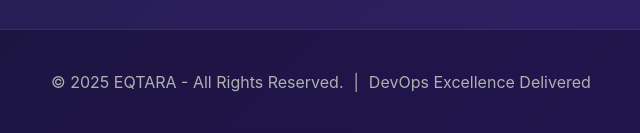
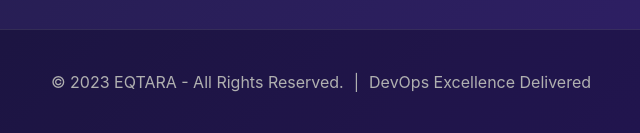
Before and after one commit to eqtara/eqtara.github.io, a plain HTML site: page index.html in a window 1280 px wide. Shown: the part 3044-3177 px from the top of the page, 319-959 px from the left. Drawn offline with Linux system fonts and the light colour scheme.

Commit message:
Update index.html

```diff
--- a/index.html
+++ b/index.html
@@ -555,7 +555,7 @@
     <footer>
         <div class="container">
             <div class="footer-content">
-                <span>&copy; 2025 EQTARA - All Rights Reserved.</span>
+                <span>&copy; 2023 EQTARA - All Rights Reserved.</span>
                 <span>|</span>
                 <span>DevOps Excellence Delivered</span>
             </div>
```
